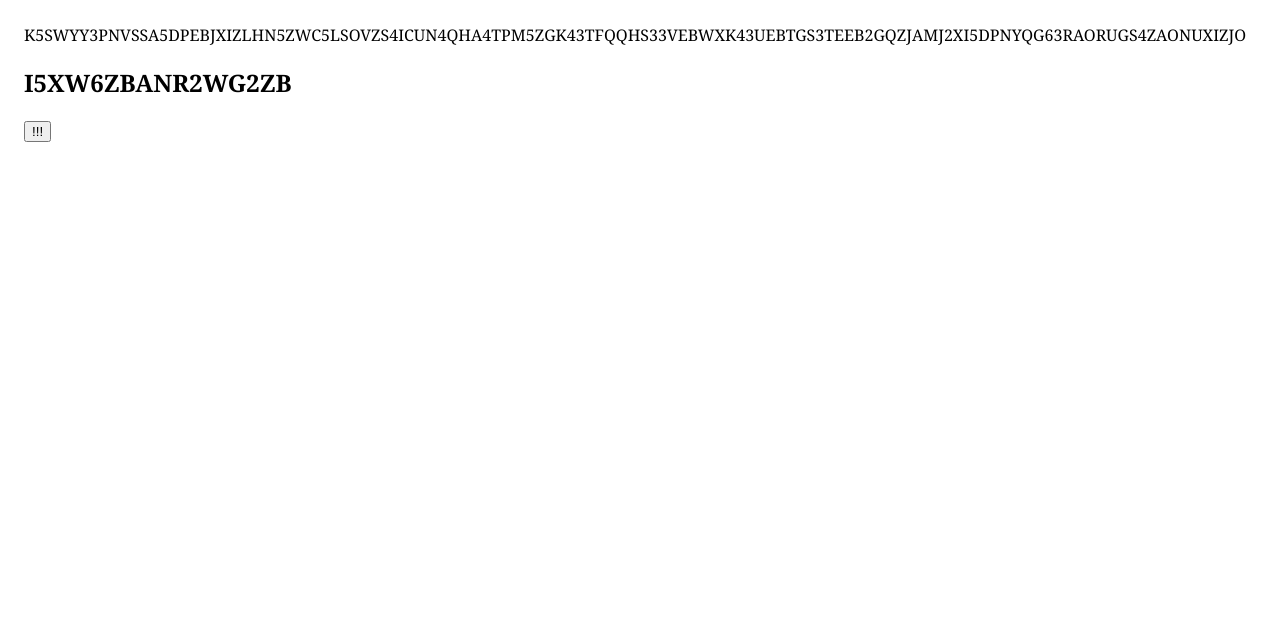
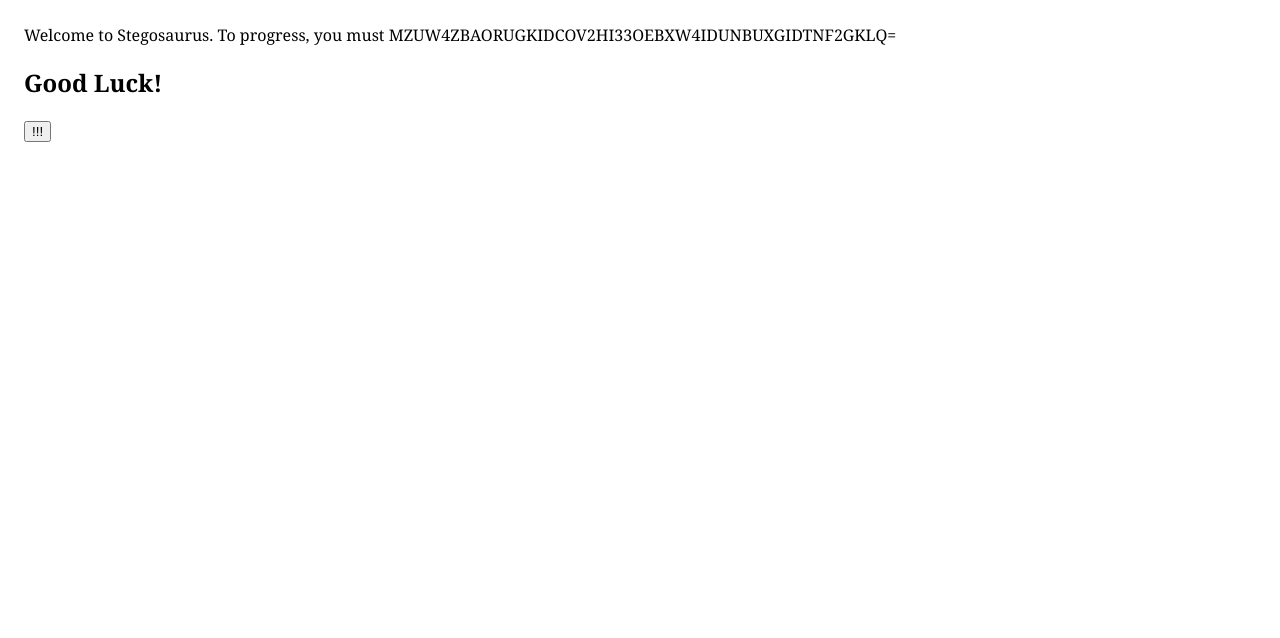
Before and after one commit to DDragonYT/Stegosaurus, a website: page index.html in a window 1280 px wide. Shown: the part 162-800 px from the top of the page. Drawn offline with Linux system fonts and the light colour scheme.

Commit message:
Changed the title page text and code.

```diff
--- a/index.html
+++ b/index.html
@@ -9,8 +9,8 @@
 
   <body>
     <h1 id="header">Stegosaurus🦕</h1>
-    <p>K5SWYY3PNVSSA5DPEBJXIZLHN5ZWC5LSOVZS4ICUN4QHA4TPM5ZGK43TFQQHS33VEBWXK43UEBTGS3TEEB2GQZJAMJ2XI5DPNYQG63RAORUGS4ZAONUXIZJO</p>
-    <h2>I5XW6ZBANR2WG2ZB</h2>
+    <p>Welcome to Stegosaurus. To progress, you must MZUW4ZBAORUGKIDCOV2HI33OEBXW4IDUNBUXGIDTNF2GKLQ=</p>
+    <h2>Good Luck!</h2>
     <button onclick="badButtonClicked()">!!!</button>
     <br>
     <div class="text"> <p onclick="goodButtonClicked()"><font color="#FFFFFF"> ... </p> </div>
```
